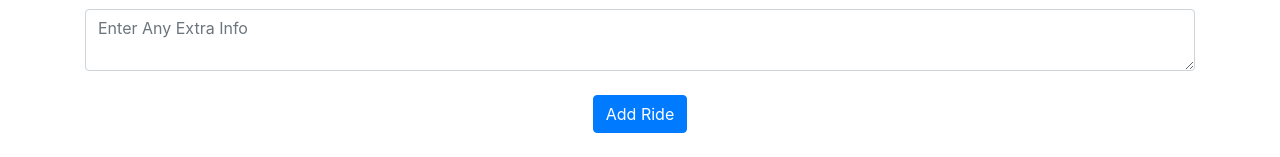
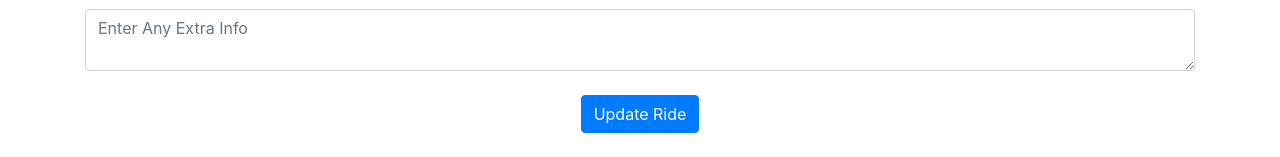
Before and after one commit to djwu25/UCSDRideshare, a Flask app: template website/templates/update_post.html in a window 1280 px wide. Shown: the part 956-1113 px from the top of the page. Run offline with Flask 2, Linux system fonts and the light colour scheme; the template is opened without the code that fills it, so the values that code supplies are empty; some libraries are stand-ins or nearby versions.

Commit message:
Changed button name to Update Ride

```diff
--- a/website/templates/update_post.html
+++ b/website/templates/update_post.html
@@ -29,7 +29,7 @@
     <textarea type="text" name="post_extra_info" id="post_extra_info" class="form-control" placeholder="Enter Any Extra Info" value="{{post_to_update.extra_info}}"></textarea>
     <br />
     <div align="center">
-        <button type="submit" class="btn btn-primary">Add Ride</button>
+        <button type="submit" class="btn btn-primary">Update Ride</button>
     </div>
 </form>
 <br />
```
